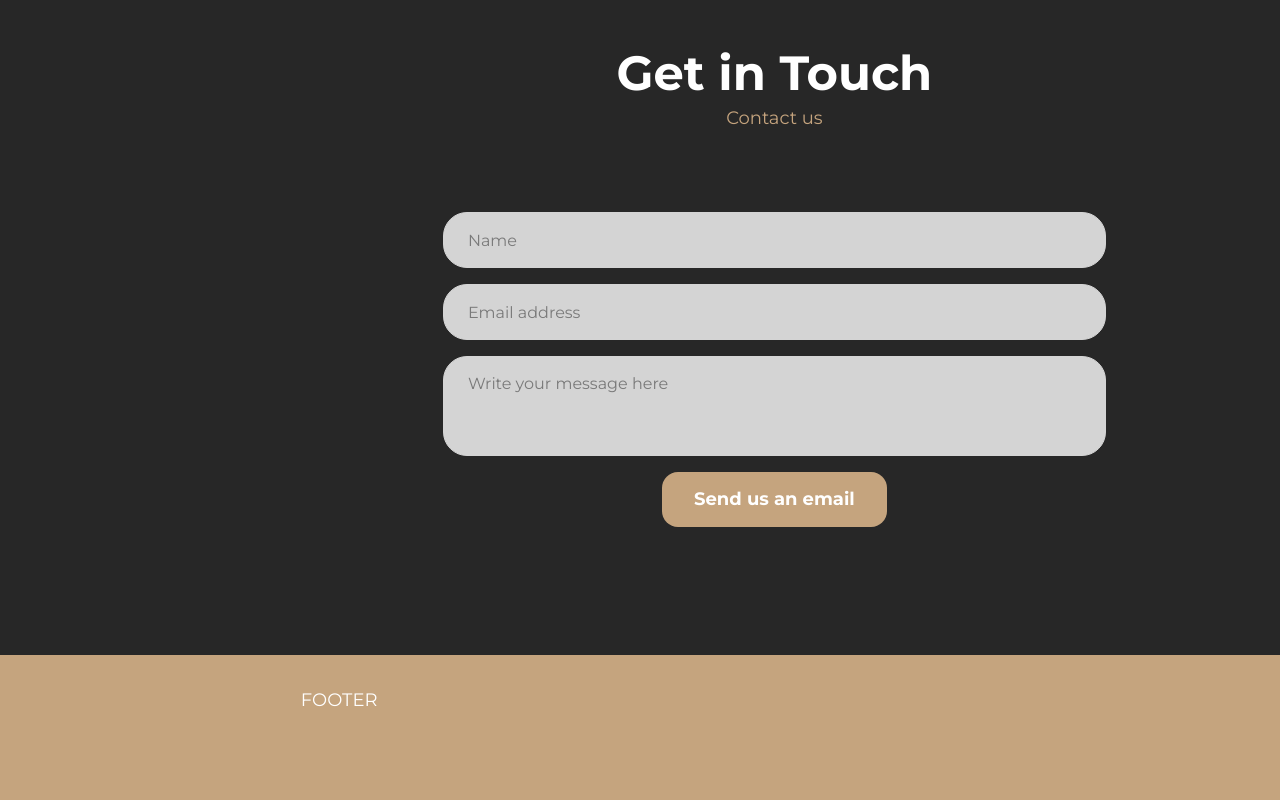
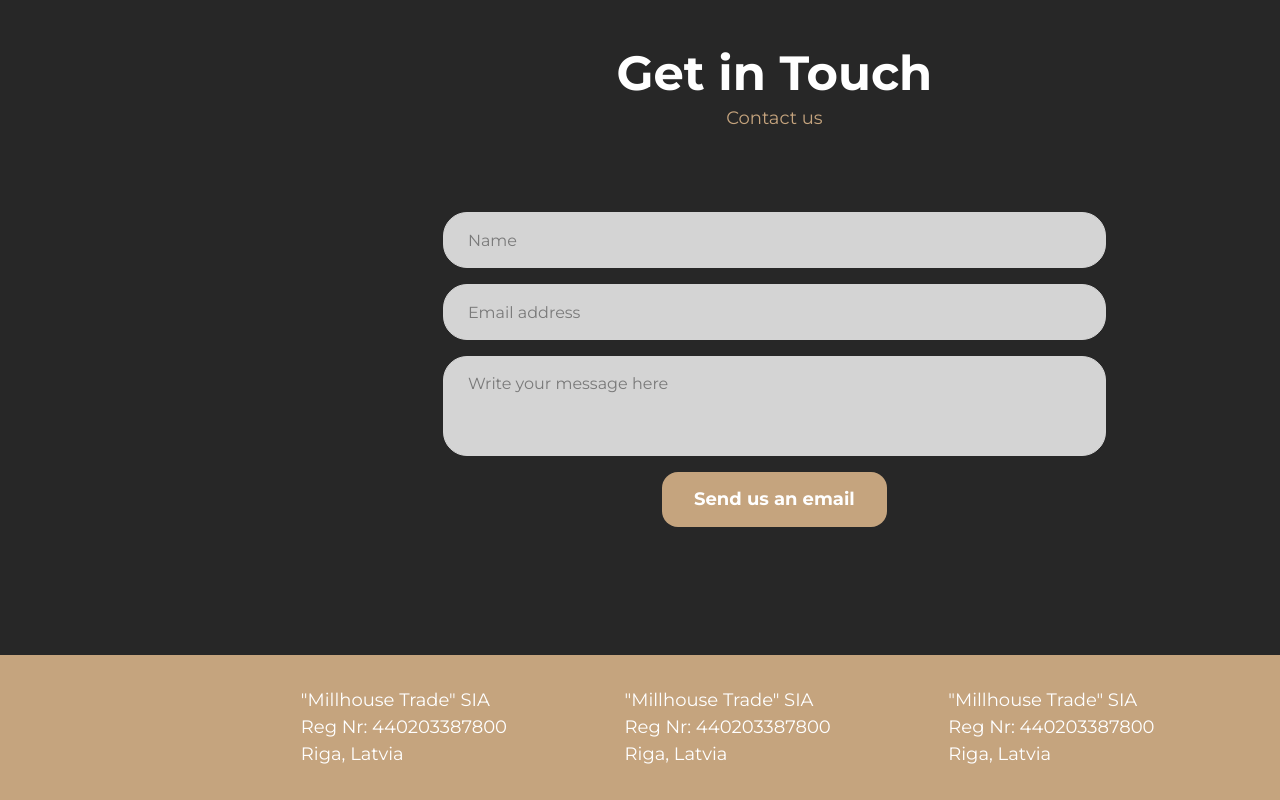
Before and after one commit to dcjwu/millwood, a Next.js app: page / in a window 1280 px wide. Shown: the part 2450-3250 px from the top of the page. Before the commit the page ends 3196 px from the top, so only its background shows below. Built offline with nearby package versions, Linux system fonts and the light colour scheme.

Commit message:
Feature | Add footer

```diff
--- a/src/components/Footer/Footer.module.scss
+++ b/src/components/Footer/Footer.module.scss
@@ -4,6 +4,9 @@
 .footer {
   background-color: $color-brand;
   padding: 3.2rem 3.2rem 3.2rem calc($nav-real-width + 3.2rem);
+  display: grid;
+  grid-template-columns: repeat(auto-fit, minmax(212px, 1fr));
+  gap: 2.4rem;
 
   @include breakpoint-max($bp-screen-xl) {
     padding-left: calc($nav-real-width-xl + 3.2rem);
--- a/src/components/Footer/Footer.tsx
+++ b/src/components/Footer/Footer.tsx
@@ -1,11 +1,45 @@
 import React from "react"
+
+import { Text } from "@lib/Text/Text"
 
 import s from "./Footer.module.scss"
 
 export const Footer: React.FC = (): JSX.Element => {
    return (
       <div className={s.footer}>
-         FOOTER
+         <div>
+            <Text color="white" component="p" variant="paragraph">
+               &quot;Millhouse Trade&quot; SIA
+            </Text>
+            <Text color="white" component="p" variant="paragraph">
+               Reg Nr: 440203387800
+            </Text>
+            <Text color="white" component="p" variant="paragraph">
+               Riga, Latvia
+            </Text>
+         </div>
+         <div>
+            <Text color="white" component="p" variant="paragraph">
+               &quot;Millhouse Trade&quot; SIA
+            </Text>
+            <Text color="white" component="p" variant="paragraph">
+               Reg Nr: 440203387800
+            </Text>
+            <Text color="white" component="p" variant="paragraph">
+               Riga, Latvia
+            </Text>
+         </div>
+         <div>
+            <Text color="white" component="p" variant="paragraph">
+               &quot;Millhouse Trade&quot; SIA
+            </Text>
+            <Text color="white" component="p" variant="paragraph">
+               Reg Nr: 440203387800
+            </Text>
+            <Text color="white" component="p" variant="paragraph">
+               Riga, Latvia
+            </Text>
+         </div>
       </div>
    )
 }
--- a/src/components/Form/Form.module.scss
+++ b/src/components/Form/Form.module.scss
@@ -41,9 +41,9 @@
 
   > button {
     align-self: center;
-    width: fit-content;
     background-color: $color-brand;
     transition: color .2s ease-in-out;
+    width: fit-content;
 
     &:hover,
     &:focus {
```
